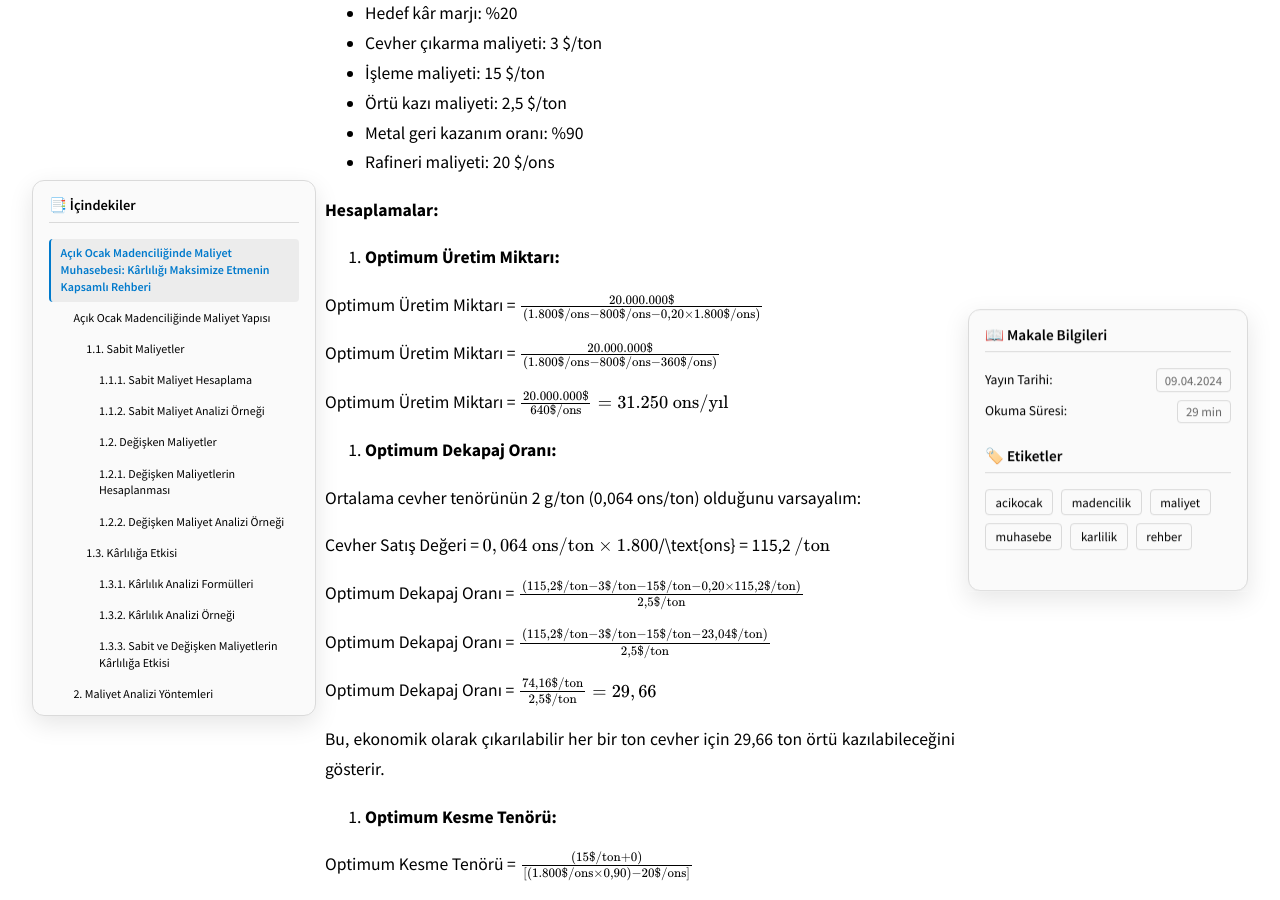
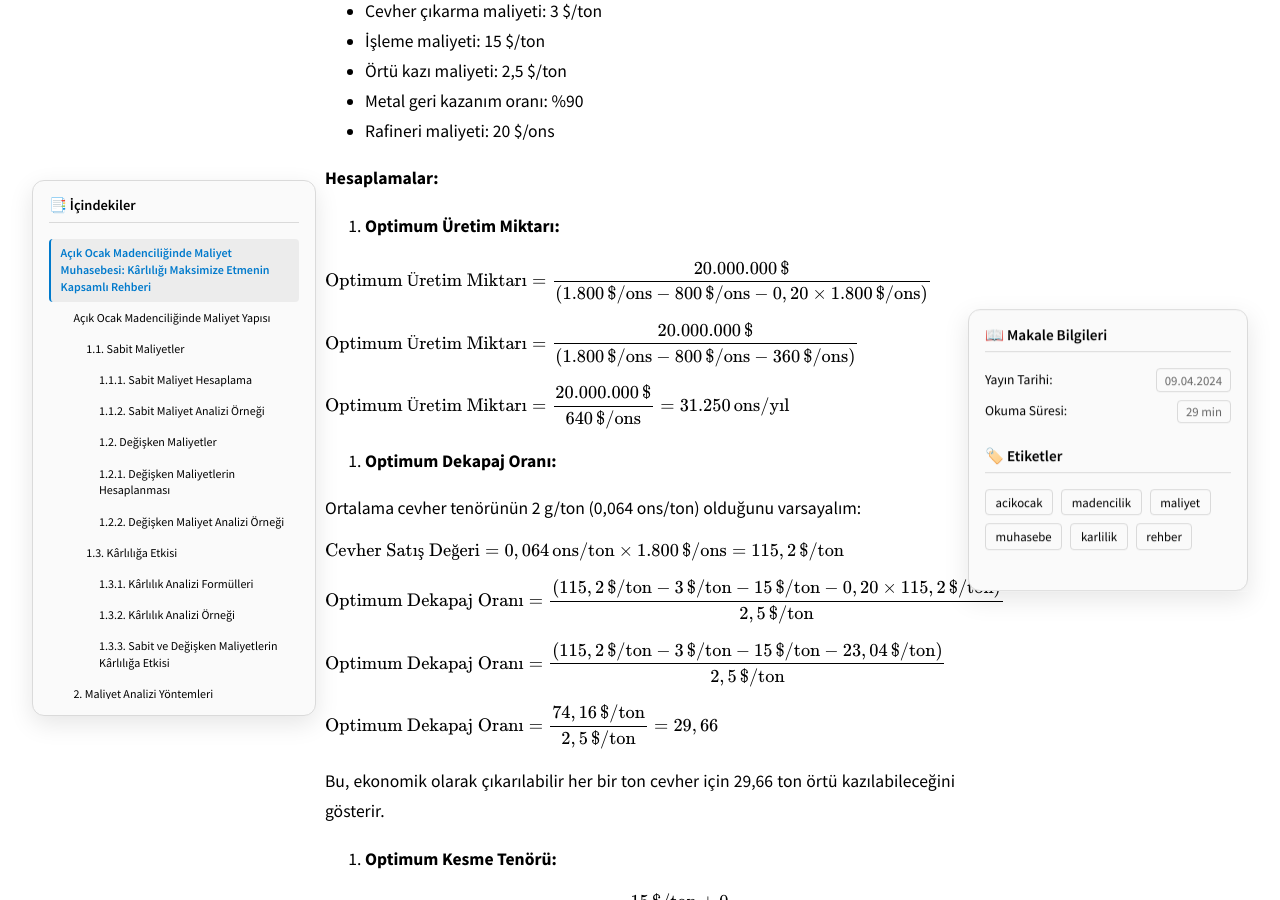
Before and after one commit to guleyc/blog-tr, a Jekyll site: the page built from _posts/2024-04-09-acik-ocak-madenciliginde-maliyet-muhasebesi-karliligi-maksimize-etmenin-kapsamli-rehberi.md, in a window 1280 px wide and 900 px high, scrolled down 17127 px. Built offline with Jekyll 4.4.1, drawn with Linux system fonts in a browser that asks for light colours; comment, search, counter and statistics services are not loaded; some of the changed text lies outside the part shown.

Commit message:
Update 2024-04-09-acik-ocak-madenciliginde-maliyet-muhasebesi-karliligi-maksimize-etmenin-kapsamli-rehberi.md

```diff
--- a/_posts/2024-04-09-acik-ocak-madenciliginde-maliyet-muhasebesi-karliligi-maksimize-etmenin-kapsamli-rehberi.md
+++ b/_posts/2024-04-09-acik-ocak-madenciliginde-maliyet-muhasebesi-karliligi-maksimize-etmenin-kapsamli-rehberi.md
@@ -686,7 +686,7 @@ NBD = -141.817.400 $
 $EYM = -141.817.400 \times \frac{0,10(1 + 0,10)^{15}}{((1 + 0,10)^{15} - 1)}$
 $EYM = -141.817.400 \times \frac{0,10 \times 4,1772}{3,1772}$
 $EYM = -141.817.400 \times 0,1315$
-$EYM = -18.649.000 \$/\text{yıl}$
+$EYM = -18.649.000 \,\$/\text{yıl}$
 
 Bu, tesisin eşdeğer yıllık maliyetinin 18,65 milyon $ olduğunu gösterir.
 
@@ -694,9 +694,9 @@ Bu, tesisin eşdeğer yıllık maliyetinin 18,65 milyon $ olduğunu gösterir.
 
 Tesisin yılda 2 milyon ton cevher işlediğini varsayalım:
 
-Birim YDM = $\frac{18,65 \text{ milyon \$/yıl}}{2 \text{ milyon ton/yıl}} = 9,33 \$/\text{ton}$
-
-Bu analiz, tesisin ton başına yaşam döngüsü maliyetinin 9,33 $ olduğunu gösterir.
+$$
+\text{Birim YDM} = \frac{18,65 \,\text{milyon \,\$/yıl}}{2 \,\text{milyon ton/yıl}} = 9,33 \,\$/\text{ton}
+$$
 
 YDM analizi, bir yatırımın uzun vadeli ekonomik etkilerini değerlendirmek için önemlidir. Bu örnekte tesisin NBD'si negatiftir, bu da yatırımın ekonomik olarak uygun olmayabileceğini gösterebilir. Ancak, diğer faktörler (örneğin, stratejik önem, çevresel faydalar) de dikkate alınmalıdır.
 
@@ -746,37 +746,53 @@ Bir açık ocak altın madeni için üretim planlamasını optimize edelim:
 
 1.  **Optimum Üretim Miktarı:**
 
-Optimum Üretim Miktarı = $\frac{20.000.000 \$}{(1.800 \$/\text{ons} - 800 \$/\text{ons} - 0,20 \times 1.800 \$/\text{ons})}$
+$$
+\text{Optimum Üretim Miktarı} = \frac{20.000.000 \,\$}{(1.800 \,\$/\text{ons} - 800 \,\$/\text{ons} - 0,20 \times 1.800 \,\$/\text{ons})}
+$$
 
-Optimum Üretim Miktarı = $\frac{20.000.000 \$}{(1.800 \$/\text{ons} - 800 \$/\text{ons} - 360 \$/\text{ons})}$
+$$
+\text{Optimum Üretim Miktarı} = \frac{20.000.000 \,\$}{(1.800 \,\$/\text{ons} - 800 \,\$/\text{ons} - 360 \,\$/\text{ons})}
+$$
 
-Optimum Üretim Miktarı = $\frac{20.000.000 \$}{640 \$/\text{ons}} = 31.250 \text{ ons/yıl}$
+$$
+\text{Optimum Üretim Miktarı} = \frac{20.000.000 \,\$}{640 \,\$/\text{ons}} = 31.250 \,\text{ons/yıl}
+$$
 
 2.  **Optimum Dekapaj Oranı:**
 
 Ortalama cevher tenörünün 2 g/ton (0,064 ons/ton) olduğunu varsayalım:
 
-Cevher Satış Değeri = $0,064 \text{ ons/ton} \times 1.800 \$/\text{ons} = 115,2 \$/\text{ton}$
+$$
+\text{Cevher Satış Değeri} = 0,064 \,\text{ons/ton} \times 1.800 \,\$/\text{ons} = 115,2 \,\$/\text{ton}
+$$
 
-Optimum Dekapaj Oranı = $\frac{(115,2 \$/\text{ton} - 3 \$/\text{ton} - 15 \$/\text{ton} - 0,20 \times 115,2 \$/\text{ton})}{2,5 \$/\text{ton}}$
+$$
+\text{Optimum Dekapaj Oranı} = \frac{(115,2 \,\$/\text{ton} - 3 \,\$/\text{ton} - 15 \,\$/\text{ton} - 0,20 \times 115,2 \,\$/\text{ton})}{2,5 \,\$/\text{ton}}
+$$
 
-Optimum Dekapaj Oranı = $\frac{(115,2 \$/\text{ton} - 3 \$/\text{ton} - 15 \$/\text{ton} - 23,04 \$/\text{ton})}{2,5 \$/\text{ton}}$
+$$
+\text{Optimum Dekapaj Oranı} = \frac{(115,2 \,\$/\text{ton} - 3 \,\$/\text{ton} - 15 \,\$/\text{ton} - 23,04 \,\$/\text{ton})}{2,5 \,\$/\text{ton}}
+$$
 
-Optimum Dekapaj Oranı = $\frac{74,16 \$/\text{ton}}{2,5 \$/\text{ton}} = 29,66$
+$$
+\text{Optimum Dekapaj Oranı} = \frac{74,16 \,\$/\text{ton}}{2,5 \,\$/\text{ton}} = 29,66
+$$
 
 Bu, ekonomik olarak çıkarılabilir her bir ton cevher için 29,66 ton örtü kazılabileceğini gösterir.
 
 3.  **Optimum Kesme Tenörü:**
 
-Optimum Kesme Tenörü = $\frac{(15 \$/\text{ton} + 0)}{[(1.800 \$/\text{ons} \times 0,90) - 20 \$/\text{ons}]}$
+$$
+\text{Optimum Kesme Tenörü} = \frac{15 \,\$/\text{ton} + 0}{[(1.800 \,\$/\text{ons} \times 0,90) - 20 \,\$/\text{ons}]}
+$$
 
-Optimum Kesme Tenörü = $\frac{15 \$/\text{ton}}{(1.620 \$/\text{ons} - 20 \$/\text{ons})}$
+$$
+\text{Optimum Kesme Tenörü} = \frac{15 \,\$/\text{ton}}{(1.620 \,\$/\text{ons} - 20 \,\$/\text{ons})}
+$$
 
-Optimum Kesme Tenörü = $\frac{15 \$/\text{ton}}{1.600 \$/\text{ons}} = 0,009375 \text{ ons/ton} = 0,29 \text{ g/ton}$
-
-Bu, tenörü 0,29 g/ton'dan düşük olan cevherin ekonomik olmadığını gösterir.
-
-Üretim planlama optimizasyonu, madencilik operasyonlarının ekonomik verimliliğini artırmak için kritik öneme sahiptir. Yukarıdaki hesaplamalar optimum üretim miktarını, dekapaj oranını ve kesme tenörünü belirlemeye yardımcı olabilir.
+$$
+\text{Optimum Kesme Tenörü} = \frac{15 \,\$/\text{ton}}{1.600 \,\$/\text{ons}} = 0,009375 \,\text{ons/ton} = 0,29 \,\text{g/ton}
+$$
 
 ### 3.2. Teknoloji Adaptasyonu
 
@@ -823,21 +849,33 @@ Bir açık ocak bakır madeni için otonom kamyon filosu yatırımını analiz e
 
 1.  **Yıllık Maliyet Tasarrufu:**
 
-İşçilik Tasarrufu = $5.000.000 \$/\text{yıl} - 2.000.000 \$/\text{yıl} = 3.000.000 \$/\text{yıl}$
+$$
+\text{İşçilik Tasarrufu} = 5.000.000 \,\$/\text{yıl} - 2.000.000 \,\$/\text{yıl} = 3.000.000 \,\$/\text{yıl}
+$$
 
-Yakıt Tasarrufu = $(10.000.000 \text{ l/yıl} - 8.500.000 \text{ l/yıl}) \times 1,2 \$/\text{l} = 1.800.000 \$/\text{yıl}$
+$$
+\text{Yakıt Tasarrufu} = (10.000.000 \,\text{l/yıl} - 8.500.000 \,\text{l/yıl}) \times 1,2 \,\$/\text{l} = 1.800.000 \,\$/\text{yıl}
+$$
 
-Bakım Tasarrufu = $4.000.000 \$/\text{yıl} - 3.000.000 \$/\text{yıl} = 1.000.000 \$/\text{yıl}$
+$$
+\text{Bakım Tasarrufu} = 4.000.000 \,\$/\text{yıl} - 3.000.000 \,\$/\text{yıl} = 1.000.000 \,\$/\text{yıl}
+$$
 
-Toplam Yıllık Tasarruf = $3.000.000 + 1.800.000 + 1.000.000 = 5.800.000 \$/\text{yıl}$
+$$
+\text{Toplam Yıllık Tasarruf} = 3.000.000 + 1.800.000 + 1.000.000 = 5.800.000 \,\$/\text{yıl}
+$$
 
 2.  **Geri Ödeme Süresi:**
 
-Geri Ödeme Süresi = $\frac{30.000.000 \$}{5.800.000 \$/\text{yıl}} = 5,17 \text{ yıl}$
+$$
+\text{Geri Ödeme Süresi} = \frac{30.000.000 \,\$}{5.800.000 \,\$/\text{yıl}} = 5,17 \,\text{yıl}
+$$
 
 3.  **Net Bugünkü Değer (NBD):**
 
-$NBD = -30.000.000 + \sum_{t=1}^{10} \frac{5.800.000}{(1 + 0,08)^t}$
+$$
+NBD = -30.000.000 + \sum_{t=1}^{10} \frac{5.800.000}{(1 + 0,08)^t}
+$$
 
 | Yıl (t) | Nakit Akışı ($) | İskonto Faktörü $(1 + 0,08)^{-t}$ | Bugünkü Değer ($) |
 | :--- | :--- | :--- | :--- |
@@ -902,7 +940,9 @@ Bir açık ocak madeni için patlayıcı madde tedarik zincirini optimize edelim
 
 1.  **Ekonomik Sipariş Miktarı (ESM):**
 
-$ESM = \sqrt{\frac{2 \times 1.000 \text{ ton} \times 500 \$}{200 \$/\text{ton}}} = \sqrt{5.000} = 70,71 \text{ ton}$
+$$
+ESM = \sqrt{\frac{2 \times 1.000 \,\text{ton} \times 500 \,\$}{200 \,\$/\text{ton}}} = \sqrt{5.000} = 70,71 \,\text{ton}
+$$
 
 Pratikte bu 70 ton olarak yuvarlanabilir.
 
@@ -912,15 +952,25 @@ Sipariş sayısı = 1.000 ton / 70 ton = 14,29 ≈ 14 sipariş/yıl
 
 Ortalama envanter = 70 ton / 2 = 35 ton
 
-Satın Alma Maliyeti = $2.000 \$/\text{ton} \times 1.000 \text{ ton} = 2.000.000 \$$
+$$
+\text{Satın Alma Maliyeti} = 2.000 \,\$/\text{ton} \times 1.000 \,\text{ton} = 2.000.000 \,\$
+$$
 
-Sipariş Maliyeti = $500 \$/\text{sipariş} \times 14 \text{ sipariş} = 7.000 \$$
+$$
+\text{Sipariş Maliyeti} = 500 \,\$/\text{sipariş} \times 14 \,\text{sipariş} = 7.000 \,\$
+$$
 
-Stoklama Maliyeti = $200 \$/\text{ton/yıl} \times 35 \text{ ton} = 7.000 \$$
+$$
+\text{Stoklama Maliyeti} = 200 \,\$/\text{ton/yıl} \times 35 \,\text{ton} = 7.000 \,\$
+$$
 
-Stoksuz Kalma Maliyeti = $5.000 \$/\text{ton} \times 0,02 \times 1.000 \text{ ton} = 100.000 \$$
+$$
+\text{Stoksuz Kalma Maliyeti} = 5.000 \,\$/\text{ton} \times 0,02 \times 1.000 \,\text{ton} = 100.000 \,\$
+$$
 
-Toplam Maliyet = $2.000.000 + 7.000 + 7.000 + 100.000 = 2.114.000 \$$
+$$
+\text{Toplam Maliyet} = 2.000.000 + 7.000 + 7.000 + 100.000 = 2.114.000 \,\$
+$$
 
 3.  **Tedarikçi Karşılaştırması:**
 
@@ -1005,25 +1055,35 @@ Bir açık ocak madeni için bir ekskavatör bakım programını analiz edelim:
 
 1.  **Ekipman Kullanılabilirliği:**
 
-Kullanılabilirlik = $\frac{7.000 \text{ saat}}{(7.000 \text{ saat} + 1.000 \text{ saat})} = 0,875$ (veya %87,5)
+$$
+\text{Kullanılabilirlik} = \frac{7.000 \,\text{saat}}{7.000 \,\text{saat} + 1.000 \,\text{saat}} = 0,875 \quad (\%87,5)
+$$
 
 2.  **Arızalar Arası Ortalama Süre (MTBF):**
 
-MTBF = $\frac{7.000 \text{ saat}}{50 \text{ arıza}} = 140 \text{ saat/arıza}$
+$$
+\text{MTBF} = \frac{7.000 \,\text{saat}}{50 \,\text{arıza}} = 140 \,\text{saat/arıza}
+$$
 
 3.  **Ortalama Tamir Süresi (MTTR):**
 
-MTTR = $\frac{1.000 \text{ saat}}{50 \text{ arıza}} = 20 \text{ saat/arıza}$
+$$
+\text{MTTR} = \frac{1.000 \,\text{saat}}{50 \,\text{arıza}} = 20 \,\text{saat/arıza}
+$$
 
 4.  **Bakım Maliyeti Oranı:**
 
-Toplam Bakım Maliyeti = $300.000 \$ + 700.000 \$ = 1.000.000 \$$
+Toplam Bakım Maliyeti = $300.000 \$ + 700.000 \$ = 1.000.000 \,\$ $
 
-Bakım Maliyeti Oranı = $\frac{1.000.000 \$}{5.000.000 \$} = 0,20$ (veya %20)
+$$
+\text{Bakım Maliyeti Oranı} = \frac{1.000.000 \,\$}{5.000.000 \,\$} = 0,20 \quad (\%20)
+$$
 
 5.  **Planlı Bakım Uyum Oranı:**
 
-Planlı Bakım Uyum Oranı = $\frac{500 \text{ saat}}{(500 \text{ saat} + 1.000 \text{ saat})} = 0,33$ (veya %33)
+$$
+\text{Planlı Bakım Uyum Oranı} = \frac{500 \,\text{saat}}{500 \,\text{saat} + 1.000 \,\text{saat}} = 0,33 \quad (\%33)
+$$
 
 6.  **Kestirimci Bakım Programı Uygulamanın Etkisi:**
 
@@ -1034,19 +1094,33 @@ Kestirimci bakım programı uygulandıktan sonra varsayımlar:
 - Düzeltici bakım süresi 1.000 saatten 300 saate düşüyor
 - Toplam bakım maliyeti 1.000.000 $'dan 800.000 $'a düşüyor
 
-Yeni Kullanılabilirlik = $\frac{7.000 \text{ saat}}{(7.000 \text{ saat} + 500 \text{ saat})} = 0,933$ (veya %93,3)
+$$
+\text{Yeni Kullanılabilirlik} = \frac{7.000 \,\text{saat}}{7.000 \,\text{saat} + 500 \,\text{saat}} = 0,933 \quad (\%93,3)
+$$
 
-Kullanılabilirlik Artışı = $0,933 - 0,875 = 0,058$ (veya %5,8)
+$$
+\text{Kullanılabilirlik Artışı} = 0,933 - 0,875 = 0,058 \quad (\%5,8)
+$$
 
-Ek Üretim Saati = $0,058 \times (7000+1000) \text{ saat} \approx 464 \text{ saat}$
+$$
+\text{Ek Üretim Saati} = 0,058 \times (7.000 + 1.000) \,\text{saat} \approx 464 \,\text{saat}
+$$
 
-Ek Üretim Hacmi = $464 \text{ saat} \times 1.000 \text{ ton/saat} = 464.000 \text{ ton}$
+$$
+\text{Ek Üretim Hacmi} = 464 \,\text{saat} \times 1.000 \,\text{ton/saat} = 464.000 \,\text{ton}
+$$
 
-Ek Katkı Payı = $464.000 \text{ ton} \times (50 \$/\text{ton} - 20 \$/\text{ton}) = 13.920.000 \$
+$$
+\text{Ek Katkı Payı} = 464.000 \,\text{ton} \times (50 \,\$/\text{ton} - 20 \,\$/\text{ton}) = 13.920.000 \,\$
+$$
 
-Bakım Maliyeti Tasarrufu = $1.000.000 \$ - 800.000 \$ = 200.000 \$
+$$
+\text{Bakım Maliyeti Tasarrufu} = 1.000.000 \,\$ - 800.000 \,\$ = 200.000 \,\$
+$$
 
-Toplam Fayda = $13.920.000 \$ + 200.000 \$ = 14.120.000 \$
+$$
+\text{Toplam Fayda} = 13.920.000 \,\$ + 200.000 \,\$ = 14.120.000 \,\$
+$$
 
 Bu analiz, kestirimci bir bakım programı uygulamanın önemli ekonomik faydalar sağlayabileceğini göstermektedir.
 
```
Also changed, not shown: other parts of _posts/2024-04-09-acik-ocak-madenciliginde-maliyet-muhasebesi-karliligi-maksimize-etmenin-kapsamli-rehberi.md (+12 -2 lines).
